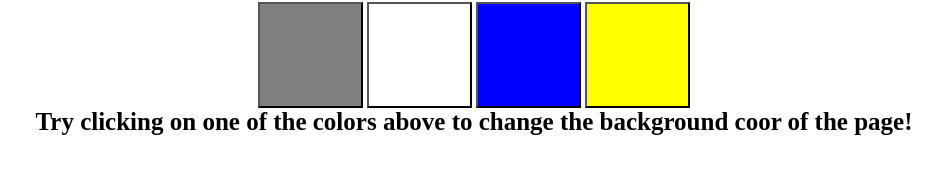
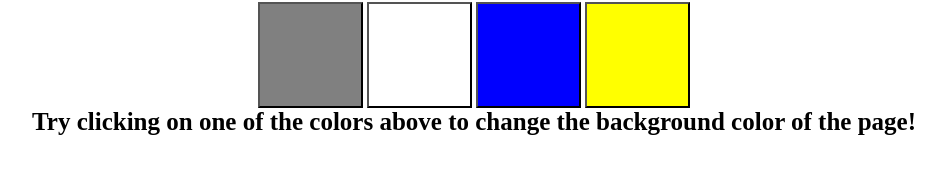
Before and after one commit to Aakanksha77/ColoSwitcher, a plain HTML site: page index.html in a window 1280 px wide. Shown: the part 156-330 px from the top of the page, without its empty margins (166-1111 px from the left). Drawn offline with Linux system fonts and the light colour scheme.

Commit message:
Update index.html

```diff
--- a/index.html
+++ b/index.html
@@ -17,7 +17,7 @@
             <button class="color" id = "blue"></button>
             <button class="color" id = "yellow"></button>
         </div>
-        <div class="text">Try clicking on one of the colors above to change the background coor of the page!</div>
+        <div class="text">Try clicking on one of the colors above to change the background color of the page!</div>
     </div>
 
     <!-- JS added -->
```
